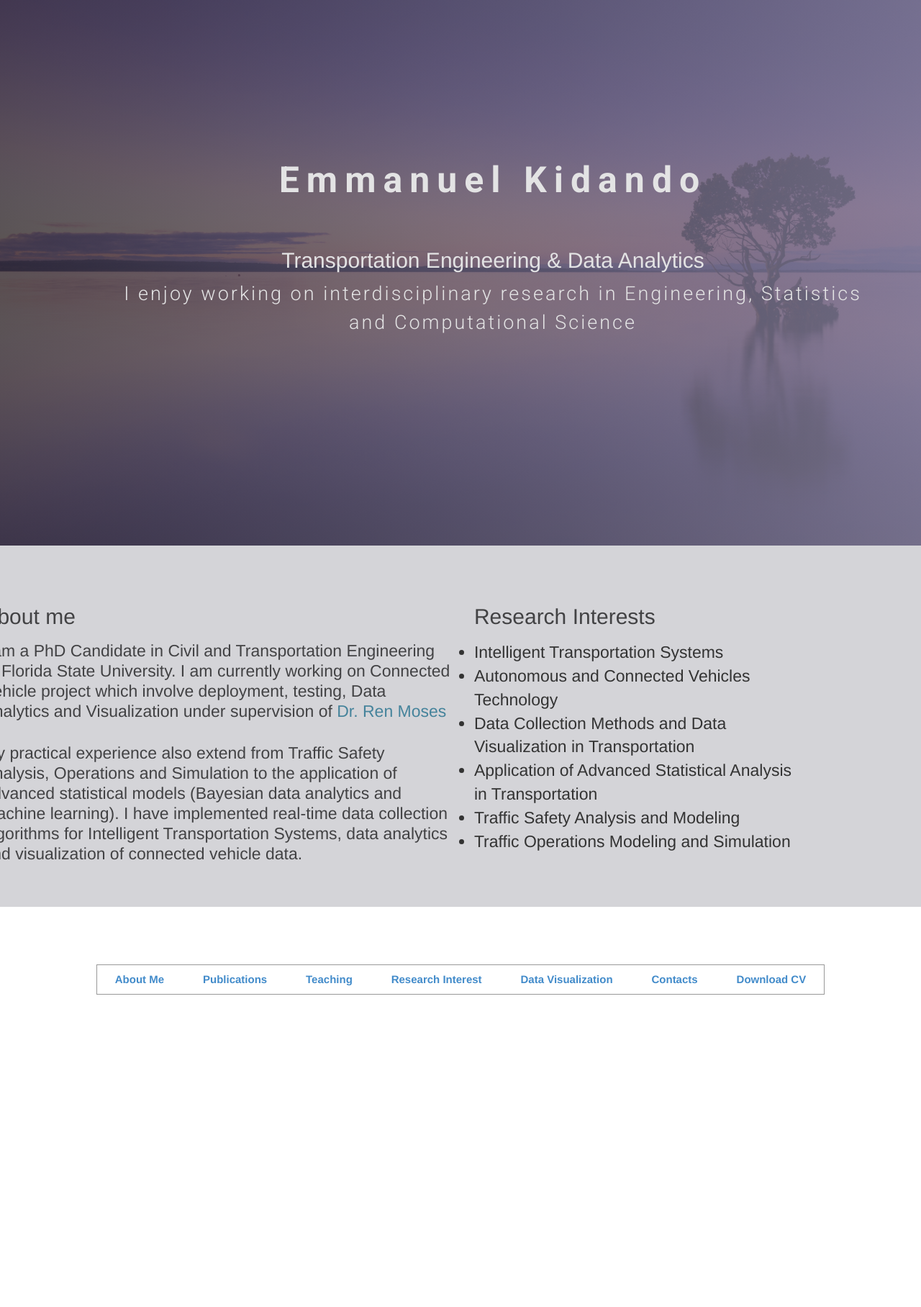
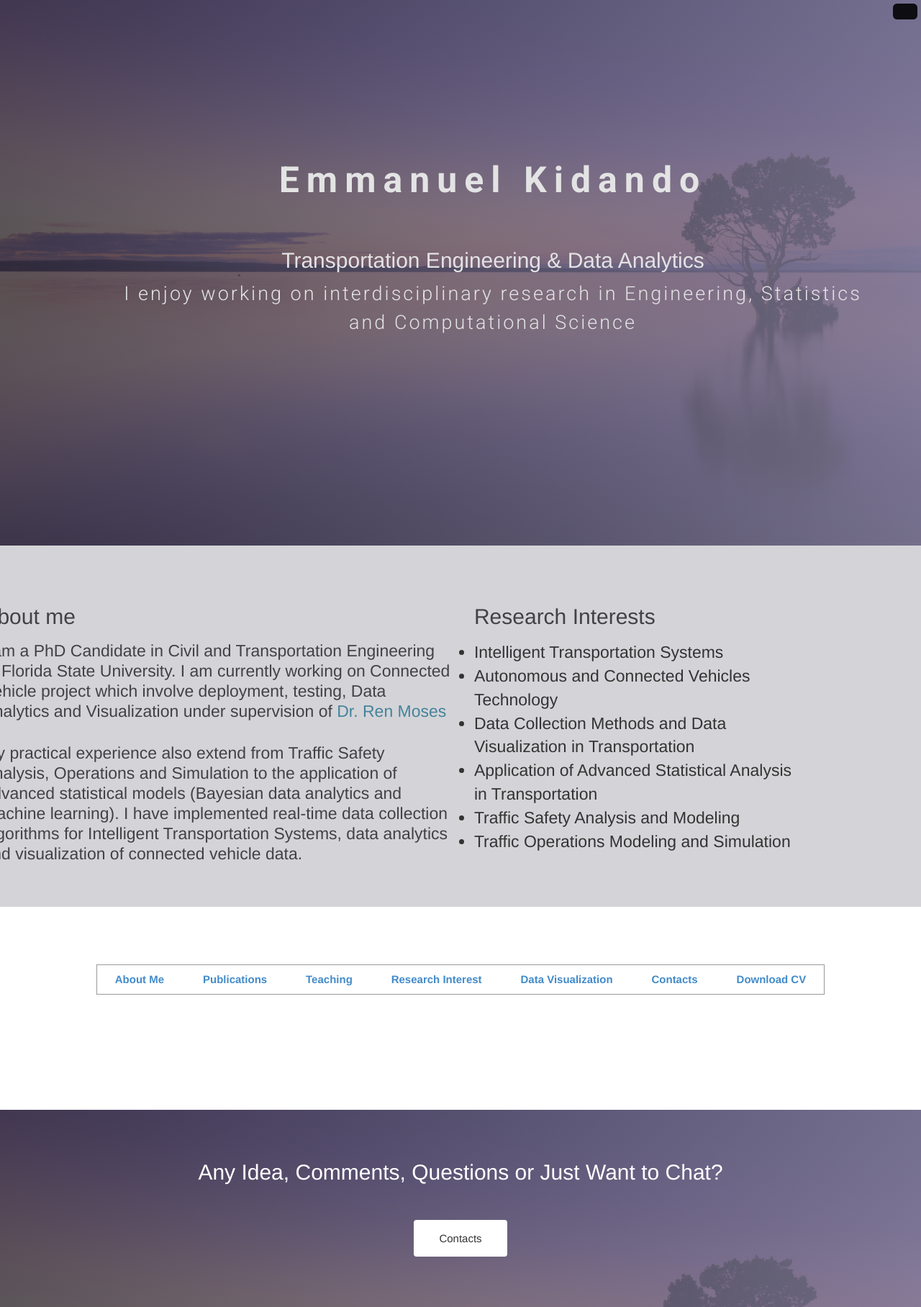
Before and after one commit to ekidando/Kidando, a Jekyll site: the page index.html, which Jekyll copies as it is, in a window 1280 px wide. Shown: the whole page at 72% size. Built offline with Jekyll 4.4.1, drawn with Linux system fonts in a browser that asks for light colours; nearby versions of some CDN libraries; some web fonts are replaced.

Commit message:
Update index.html

```diff
--- a/index.html
+++ b/index.html
@@ -13,7 +13,7 @@
  </head>
 	<!-- head close -->
 <body>
-  <a id="menu-toggle"</a>
+  <a id="menu-toggle" href="#" class="btn btn-dark btn-lg toggle"</a>
   <nav id="sidebar-wrapper" class="sidebar-nav">
 
   <ul>
```
